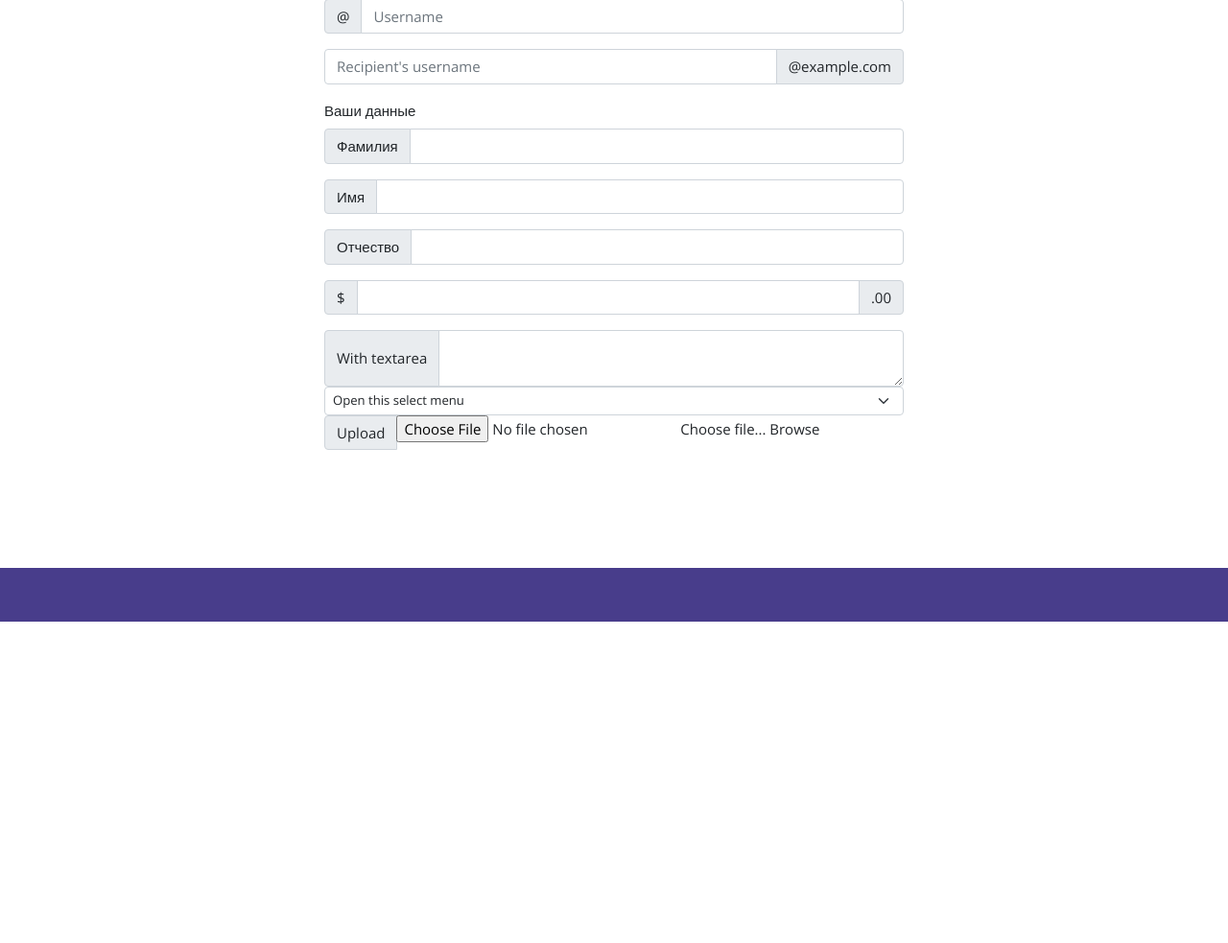
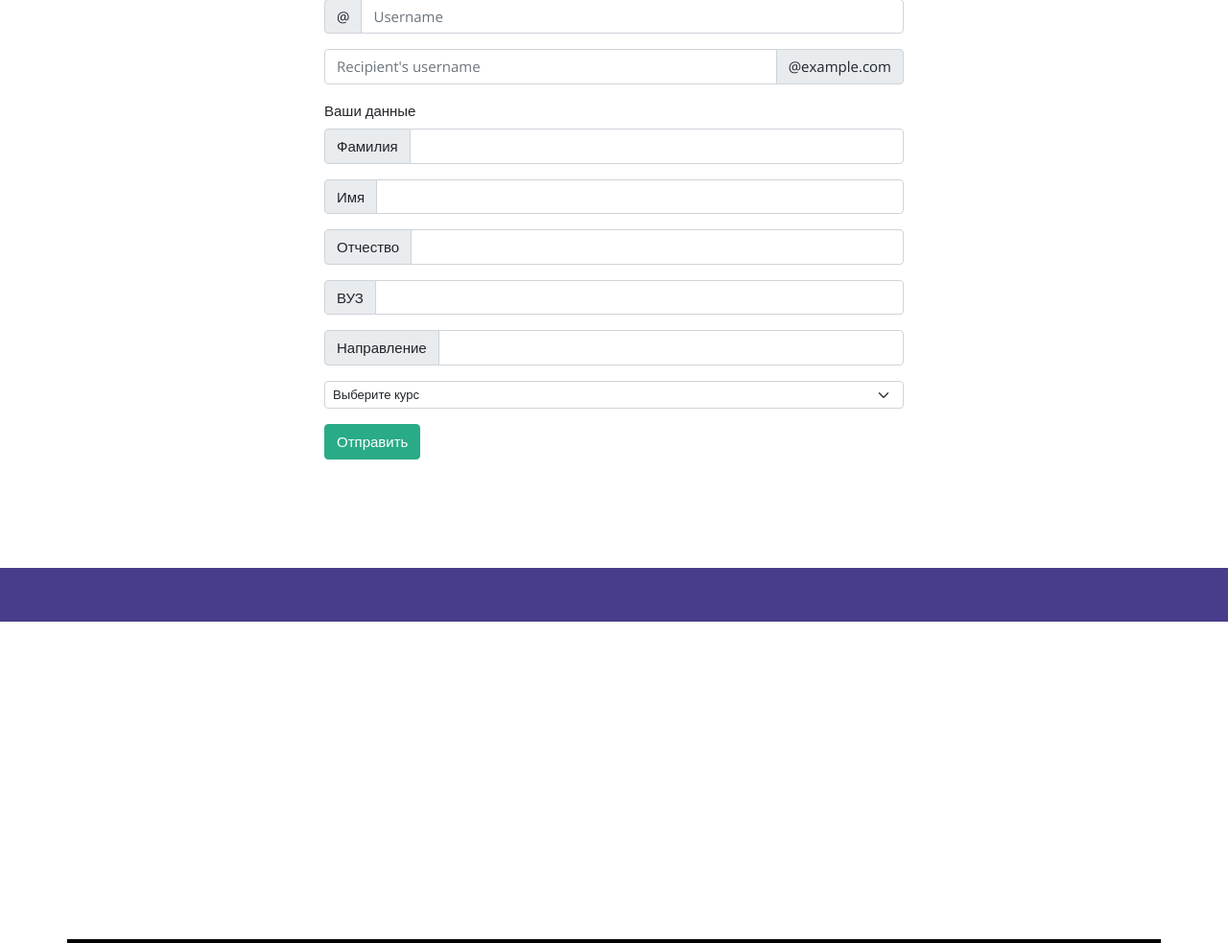
Before and after one commit to zyf2021/SOS, a PHP site: page /anketa_student.php in a window 1280 px wide. Shown: the part 152-1135 px from the top of the page at 96% size. Before the commit the page ends 800 px from the top, so only its background shows below. Run offline with PHP 8.4, Linux system fonts and the light colour scheme.

Commit message:
Добавлены админ панель, анкета и обработка анкеты

```diff
--- a/admin.php
+++ b/admin.php
@@ -1,4 +1,5 @@
 <?php
+    require_once("db_connect.php");
     require_once("header.php");
     require_once("headmenu.php");
 ?>
--- a/anketa_student.php
+++ b/anketa_student.php
@@ -1,9 +1,11 @@
 <?php
+	session_start();
+ 	//require_once("db_connect.php");
     require_once("header.php");
     require_once("headmenu.php");
 ?>
 <body class="container-fluid">
-
+<form name = "anketa_student_obr" method="post" action="anketa_student_obr.php" onsubmit="return validate_form()">
 <div class="container-sm" style="margin-top: 12%; width: 50%">
 	<div class="input-group mb-3">
 		  <span class="input-group-text" id="basic-addon1">@</span>
@@ -18,50 +20,60 @@
 	<label for="basic-url" class="form-label">Ваши данные</label>
 	<div class="input-group mb-3">
 		  <span class="input-group-text" id="basic-addon3">Фамилия</span>
-		  <input type="text" class="form-control" id="basic-url" aria-describedby="basic-addon3">
+		  <input type="text" class="form-control" id="basic-url" aria-describedby="basic-addon3" name="last_name">
 	</div>
 	<div class="input-group mb-3">
 		  <span class="input-group-text" id="basic-addon3">Имя</span>
-		  <input type="text" class="form-control" id="basic-url" aria-describedby="basic-addon3">
+		  <input type="text" class="form-control" id="basic-url" aria-describedby="basic-addon3" name="first_name">
 	</div>
 	<div class="input-group mb-3">
 		  <span class="input-group-text" id="basic-addon3">Отчество</span>
-		  <input type="text" class="form-control" id="basic-url" aria-describedby="basic-addon3">
+		  <input type="text" class="form-control" id="basic-url" aria-describedby="basic-addon3" name="middle_name">
 	</div>
 
 	<div class="input-group mb-3">
-		  <span class="input-group-text">$</span>
-		  <input type="text" class="form-control" aria-label="Amount (to the nearest dollar)">
-		  <span class="input-group-text">.00</span>
+		  <span class="input-group-text" id="basic-addon3">ВУЗ</span>
+		  <input type="text" class="form-control" id="basic-url" aria-describedby="basic-addon3" name="univer">
 	</div>
 
-	<div class="input-group">
-		  <span class="input-group-text">With textarea</span>
-		  <textarea class="form-control" aria-label="With textarea"></textarea>
+	<div class="input-group mb-3">
+		  <span class="input-group-text" id="basic-addon3">Направление</span>
+		  <input type="text" class="form-control" id="basic-url" aria-describedby="basic-addon3" name="direct">
 	</div>
 
-	<div class="input-group">
-		<select class="form-select form-select-sm" aria-label=".form-select-sm example">
-			  <option selected>Open this select menu</option>
-			  <option value="1">One</option>
-			  <option value="2">Two</option>
-			  <option value="3">Three</option>
+	<div class="input-group mb-3">
+		<select class="form-select form-select-sm" aria-label=".form-select-sm example" name="course">
+			  <option selected>Выберите курс</option>
+			  <option value="1">1</option>
+			  <option value="2">2</option>
+			  <option value="3">3</option>
+			  <option value="3">4</option>
 		</select>
 	</div>
-	<div class="input-group mb-3">
-	  <span class="input-group-text" id="inputGroupFileAddon01">Upload</span>
-	  	<div class="form-file">
-		    <input type="file" class="form-file-input" id="inputGroupFile01" aria-describedby="inputGroupFileAddon01">
-		    <label class="form-file-label" for="inputGroupFile01">
-		      <span class="form-file-text">Choose file...</span>
-		      <span class="form-file-button">Browse</span>
-		    </label>
-  		</div>
-  	</div>
-</div>
+	<input class="btn btn-primary" type="submit" value="Отправить">
 </div>
 
+</form>
 
+<div class="container-sm" style="margin-top:500px; border-style: solid; border-width: 2px; border-color: black;">
+	<?php
+        //Если в сессии существуют сообщения об ошибках, то выводим их
+        if(isset($_SESSION["error_messages"]) && !empty($_SESSION["error_messages"])){
+            echo $_SESSION["error_messages"];
+
+            //Уничтожаем чтобы не выводились заново при обновлении страницы
+            unset($_SESSION["error_messages"]);
+        }
+
+        //Если в сессии существуют радостные сообщения, то выводим их
+        if(isset($_SESSION["success_messages"]) && !empty($_SESSION["success_messages"])){
+            echo $_SESSION["success_messages"];
+
+            //Уничтожаем чтобы не выводились заново при обновлении страницы
+            unset($_SESSION["success_messages"]);
+        }
+    	?>
+</div>
 
 <?php
     require_once("footer.php");
--- a/index.php
+++ b/index.php
@@ -24,7 +24,7 @@
           <div class="card-body">
             <h5 class="card-title">Оставить заявку на стажировку</h5>
             <p class="card-text">Заполните анкету для стажировки, отметьте навыки которыми владеете и выберите подходящую компанию для практики</p>
-            <a href="anketa.php" class="btn btn-primary">Заполнить анкету</a>
+            <a href="anketa_student.php" class="btn btn-primary">Заполнить анкету</a>
           </div>
         </div>
       </div>
```
Also changed, not shown: anketa_student_obr.php (added, +67 -0 lines), db_connect.php (added, +23 -0 lines).
